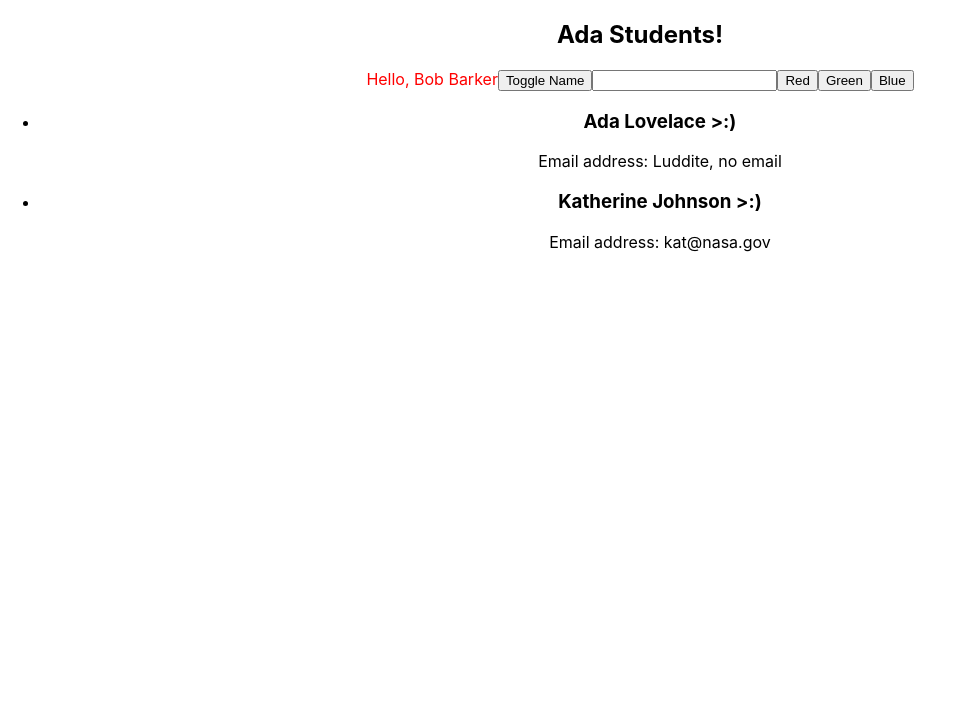
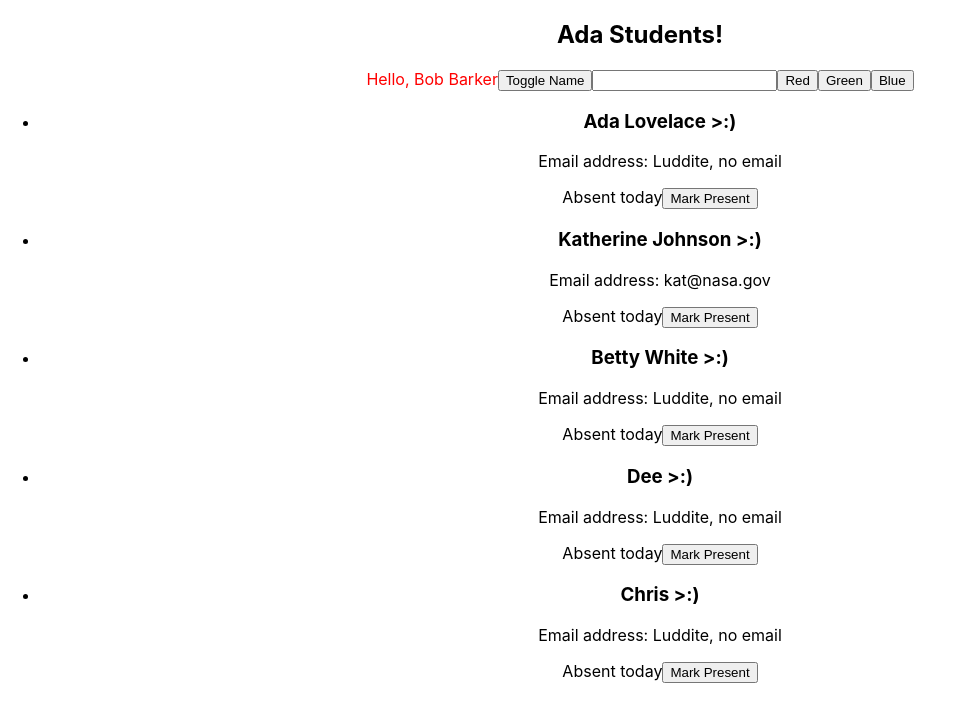
Before and after one commit to Ada-C11/ada-students-ports, a React (Create React App) app: page / in a window 1280 px wide. Shown: the top 722 px of the page, without its empty margins (0-954 px from the left). Built offline with nearby package versions, Linux system fonts and the light colour scheme.

Commit message:
adds the markPresent feature to students/studentcollection

```diff
--- a/src/components/Student.js
+++ b/src/components/Student.js
@@ -4,6 +4,11 @@ import PropTypes from 'prop-types';
 class Student extends Component {
   constructor(props) {
     super(props);
+  }
+
+  onAttendanceButtonClick = () => {
+    console.log('The button in Student Comopnent was clicked, and I\'m in the event handler in the Student Component');
+    this.props.markPresentCallback(this.props.index);
   }
 
   render() {
@@ -15,17 +20,27 @@ class Student extends Component {
         <p>
           Email address: {this.props.email}
         </p>
+        <p>
+          { this.props.isPresent ? 'Present' : 'Absent' } today
+          <button
+            disabled={ this.props.isPresent }
+            onClick={ this.onAttendanceButtonClick }
+            >Mark Present</button>
+        </p>
       </section>
     );
   }
 }
 
 Student.propTypes = {
+  index: PropTypes.number.isRequired,
   // fullName must be a string and is required
   fullName: PropTypes.string.isRequired,
   // email is not required, but if it's there must be
   //   a string
   email: PropTypes.string,
+  isPresent: PropTypes.bool,
+  markPresentCallback: PropTypes.func,
 };
 
 Student.defaultProps = {
--- a/src/components/StudentCollection.js
+++ b/src/components/StudentCollection.js
@@ -9,13 +9,36 @@ class StudentCollection extends React.Component {
       students: [
         {
           fullName: "Ada Lovelace",
+          isPresent: false,
         },
         {
           fullName: "Katherine Johnson",
           email: "kat@nasa.gov",
+          isPresent: false,
         },
+        {
+          fullName: "Betty White",
+          isPresent: false,
+        },
+        {
+          fullName: "Dee",
+          isPresent: false,
+        },
+        {
+          fullName: "Chris",
+          isPresent: false,
+        }
       ]
     };
+  }
+
+  markPresent = (studentIndex) => {
+    let updatedStudents = this.state.students;
+    updatedStudents[studentIndex].isPresent = true;
+
+    this.setState({
+      students: updatedStudents,
+    });
   }
 
   render() {
@@ -23,8 +46,11 @@ class StudentCollection extends React.Component {
       return (
         <li key={i}>
           <Student
+            index={i}
             fullName={student.fullName}
-            email={student.email} />
+            email={student.email}
+            isPresent={student.isPresent}
+            markPresentCallback={this.markPresent} />
         </li>
       );
     });
```
